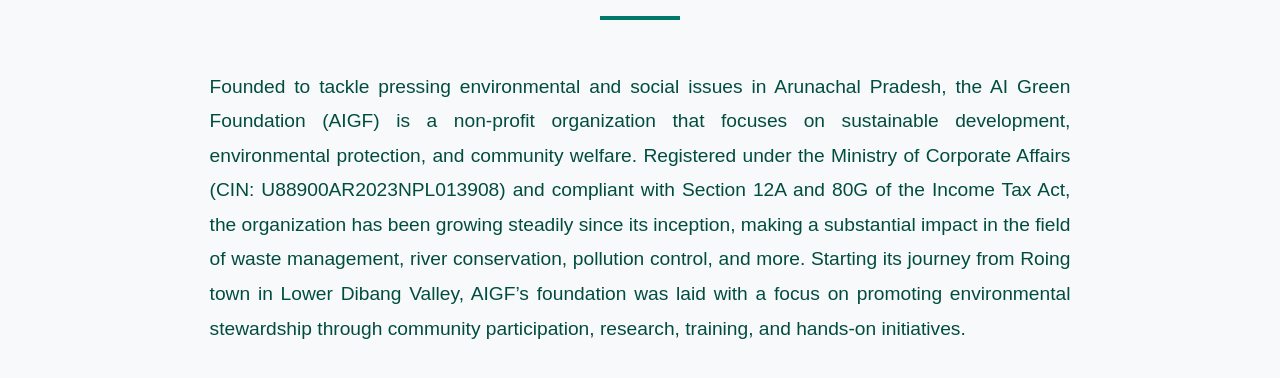
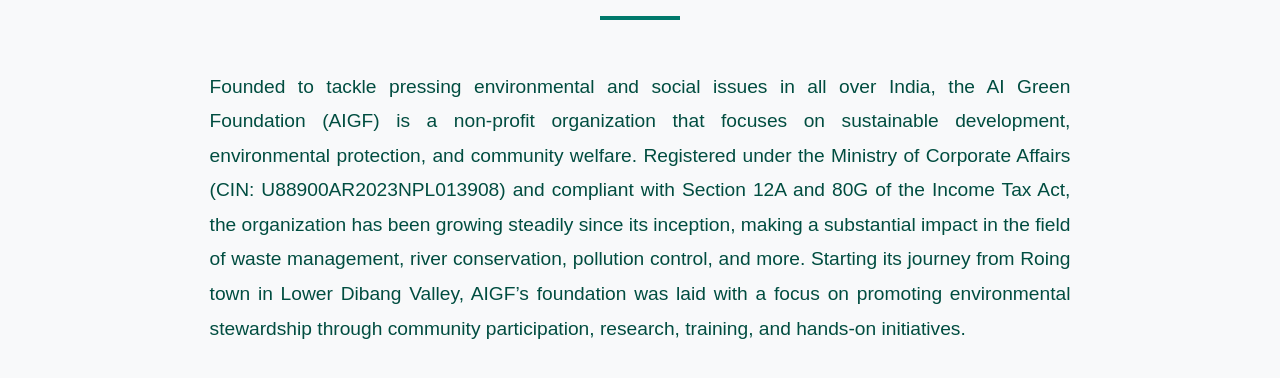
Before and after one commit to shikhamittal16/AI-Green-Foundation, a React (Create React App) app: page / in a window 1280 px wide. Shown: the part 422-800 px from the top of the page. Built offline with nearby package versions, Linux system fonts and the light colour scheme; a web font is replaced by a local one.

Commit message:
improvements

```diff
--- a/package.json
+++ b/package.json
@@ -1,5 +1,6 @@
 {
   "name": "profile",
+  "homepage": "https://shikhamittal16.github.io/AI-Green-Foundation",
   "version": "0.1.0",
   "private": true,
   "dependencies": {
@@ -10,6 +11,7 @@
     "@testing-library/jest-dom": "^5.17.0",
     "@testing-library/react": "^13.4.0",
     "@testing-library/user-event": "^13.5.0",
+    "gh-pages": "^6.1.1",
     "i": "^0.3.7",
     "react": "^18.2.0",
     "react-dom": "^18.2.0",
@@ -19,6 +21,8 @@
     "web-vitals": "^2.1.4"
   },
   "scripts": {
+    "predeploy": "npm run build",
+    "deploy": "gh-pages -d build",
     "start": "react-scripts start",
     "build": "react-scripts build",
     "test": "react-scripts test",
--- a/src/AboutUs.js
+++ b/src/AboutUs.js
@@ -30,7 +30,7 @@ export default function AboutUs() {
           <div className="about-content">
             <div className="about-text">
               <p className="about-description">
-                Founded to tackle pressing environmental and social issues in Arunachal Pradesh, the AI Green Foundation (AIGF) is a non-profit organization that focuses on sustainable development, environmental protection, and community welfare. Registered under the Ministry of Corporate Affairs (CIN: U88900AR2023NPL013908) and compliant with Section 12A and 80G of the Income Tax Act, the organization has been growing steadily since its inception, making a substantial impact in the field of waste management, river conservation, pollution control, and more.
+                Founded to tackle pressing environmental and social issues in all over India, the AI Green Foundation (AIGF) is a non-profit organization that focuses on sustainable development, environmental protection, and community welfare. Registered under the Ministry of Corporate Affairs (CIN: U88900AR2023NPL013908) and compliant with Section 12A and 80G of the Income Tax Act, the organization has been growing steadily since its inception, making a substantial impact in the field of waste management, river conservation, pollution control, and more.
                 Starting its journey from Roing town in Lower Dibang Valley, AIGF’s foundation was laid with a focus on promoting environmental stewardship through community participation, research, training, and hands-on initiatives.
               </p>
               <p className="about-description">
--- a/src/App.js
+++ b/src/App.js
@@ -1,6 +1,6 @@
 import AboutUs from './AboutUs';
 import './App.css';
-import { Route, BrowserRouter as Router, Routes } from 'react-router-dom';
+import {HashRouter as Router, Route, Routes} from 'react-router-dom';
 import '@fortawesome/fontawesome-free/css/all.min.css';
 
 function App() {
--- a/src/Footer.js
+++ b/src/Footer.js
@@ -19,7 +19,7 @@ export default function Footer() {
                             }}
                         >
                             <img
-                                src="/AI green Foundation.png"
+                                src={`${process.env.PUBLIC_URL}/AI green Foundation.png`}
                                 alt="AI Green Foundation"
                                 style={{
                                     width: '100%', // Make the image take the full width of the div
--- a/src/Programs.js
+++ b/src/Programs.js
@@ -28,8 +28,8 @@ export default function Programs({ programTitle, programDesc, programBody, image
                         style={{ fontSize: '50px', color: iconColor || '#27ae60' }}
                     >
                         {image === "greenRoingLogo" ? (
-                            <img src="/Green Roing- Logo.png" alt="AI Green Foundation" height={"100px"} width={"100px"} />
-                        ): (
+                            <img src={`${process.env.PUBLIC_URL}/Green Roing- Logo.png`} alt="AI Green Foundation" height="100px" width="100px" />
+                        ) : (
                             <i className={image}></i>
                         )}
                     </div>
@@ -52,7 +52,6 @@ export default function Programs({ programTitle, programDesc, programBody, image
                 </div>
 
                 <a
-                    href="#!"
                     className="btn"
                     onClick={toggleOverlay}
                     style={{
@@ -75,6 +74,7 @@ export default function Programs({ programTitle, programDesc, programBody, image
                     Learn More
                     <i className="fas fa-arrow-right" style={{ marginLeft: '8px' }}></i> {/* Add arrow icon */}
                 </a>
+
             </div>
 
             {showOverlay && (
--- a/src/Projects.js
+++ b/src/Projects.js
@@ -16,7 +16,7 @@ export default function Projects() {
             programTitle: "Social Forestry",
             programDesc: "Increase green cover and promote sustainable land use.",
             iconColor: "#27ae60",
-            programBody: "1.Developed nurseries and kitchen gardens for community-driven plantations.<br/>2.Actively conducted plantation drives and awareness programs across Lower Dibang Valley, encouraging community participation.<br/> 3.AIGF has planted over 10,000 trees in collaboration with local communities, contributing to reforestation efforts and reducing air pollution."
+            programBody: "1.Developed nurseries and kitchen gardens for community-driven plantations.<br/>2.Actively conducted plantation drives and awareness programs across Lower Dibang Valley, encouraging community participation.<br/> 3.AIGF has planted numerous trees in collaboration with local communities, contributing to reforestation efforts and reducing air pollution."
         },
         {
             image: "greenRoingLogo",
@@ -42,7 +42,7 @@ export default function Projects() {
             programDesc:"Focused on waste collection, segregation, and recycling." ,
             iconColor: "#f39c12",
             programBody:
-              "1.Promoted decentralized waste management through home and community composting.<br/>2.Reached 90% waste segregation in target areas by creating residential committees and fostering local ownership.<br/>3.Engaged local communities by raising awareness on the importance of recycling and sustainable waste disposal practices"
+              "1.Promoted decentralized waste management through home and community composting.<br/>2.Reached high waste segregation in target areas by creating residential committees and fostering local ownership.<br/>3.Engaged local communities by raising awareness on the importance of recycling and sustainable waste disposal practices"
             ,
         },
     ];
```
Also changed, not shown: 1 other file (tests, documents, lock files or other folders).
